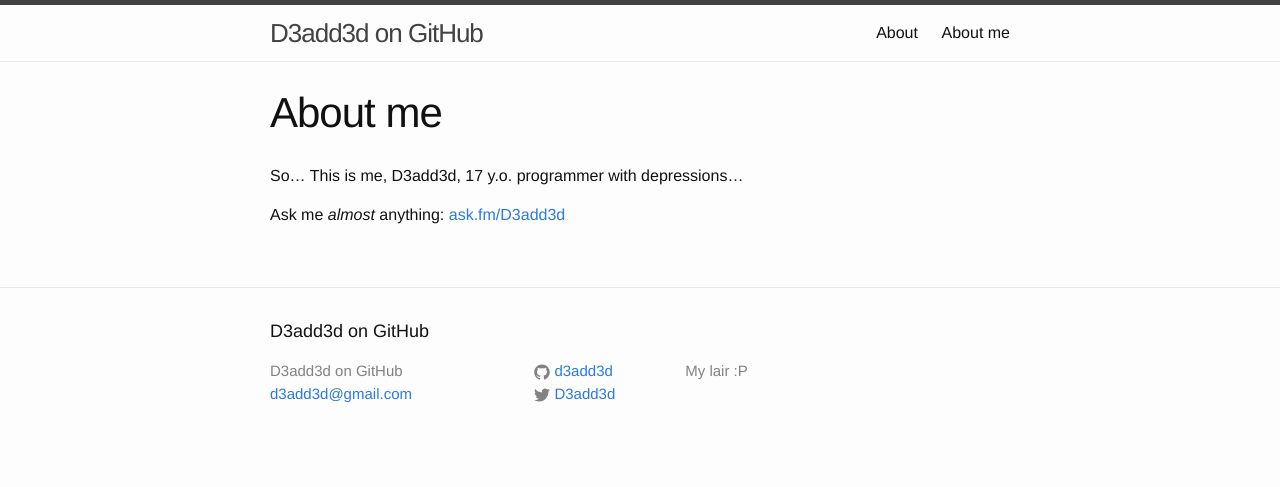
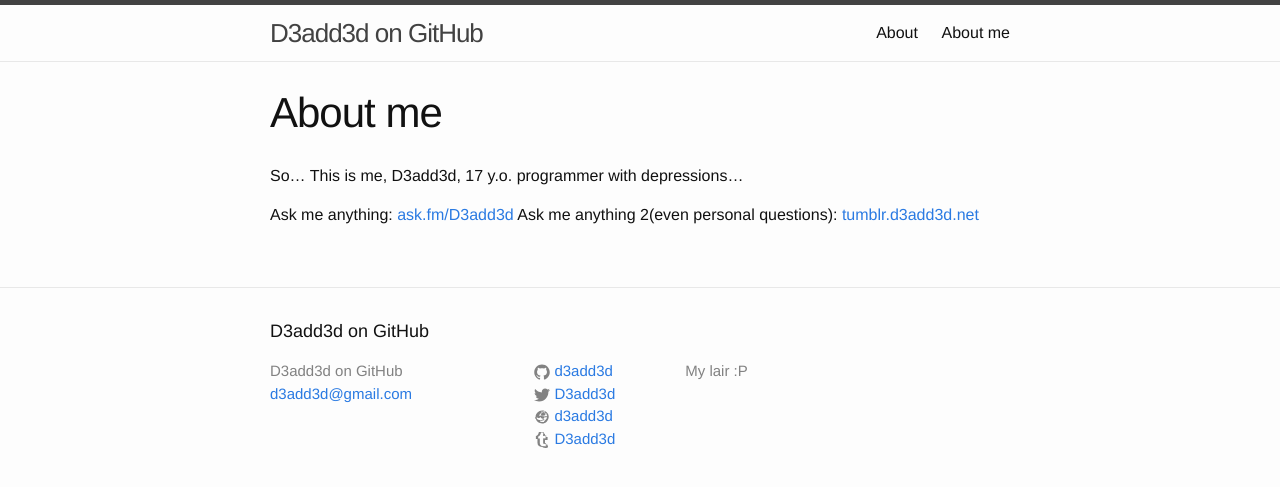
Before and after one commit to BytecodeEli/d3add3d.github.io, a Jekyll site: the page built from me.md, in a window 1280 px wide. Shown: the top 487 px of the page. Built offline with Jekyll 4.4.1, drawn with Linux system fonts in a browser that asks for light colours.

Commit message:
update :P

```diff
--- a/_config.yml
+++ b/_config.yml
@@ -14,6 +14,7 @@
 url: "http://d3add3d.net" # the base hostname & protocol for your site
 twitter_username: D3add3d
 github_username:  d3add3d
+keybase_username: d3add3d
 
 # Build settings
 markdown: kramdown
--- a/_includes/footer.html
+++ b/_includes/footer.html
@@ -25,6 +25,16 @@
             {% include icon-twitter.html username=site.twitter_username %}
           </li>
           {% endif %}
+
+		  {% if site.keybase_username %}
+		  <li>
+			{% include icon-keybase.html username=site.keybase_username %}
+		  </li>
+		  {% endif %}
+
+		  <li>
+			{% include icon-tumblr.html %}
+		  </li>
         </ul>
       </div>
 
--- /dev/null
+++ b/_includes/icon-keybase.html
@@ -0,0 +1 @@
+<a href="https://keybase.io/{{ include.username }}"><span class="icon icon--keybase">{% include icon-keybase.svg %}</span><span class="username"> {{ include.username }}</span></a>
--- /dev/null
+++ b/_includes/icon-tumblr.html
@@ -0,0 +1 @@
+<a href="http://tumblr.d3add3d.net/"><span class="icon icon--tumblr">{% include icon-tumblr.svg %}</span><span class="username"> D3add3d</span></a>
--- a/me.md
+++ b/me.md
@@ -6,4 +6,5 @@
 
 So... This is me, D3add3d, 17 y.o. programmer with depressions...
 
-Ask me *almost* anything:   [ask.fm/D3add3d](https://ask.fm/D3add3d)
+Ask me anything:   [ask.fm/D3add3d](https://ask.fm/D3add3d)
+Ask me anything 2(even personal questions): [tumblr.d3add3d.net](http://tumblr.d3add3d.net/ask)
```
Also changed, not shown: _posts/2016-04-26-welcome-to-jekyll.markdown (deleted, +0 -25 lines), _posts/2016-04-27-i-am-on-github.markdown (added, +10 -0 lines), _includes/icon-keybase.svg (added), _includes/icon-tumblr.svg (added).
